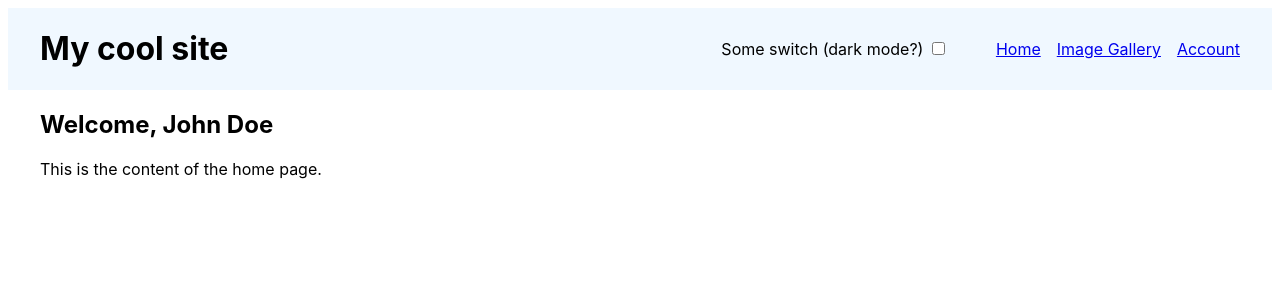
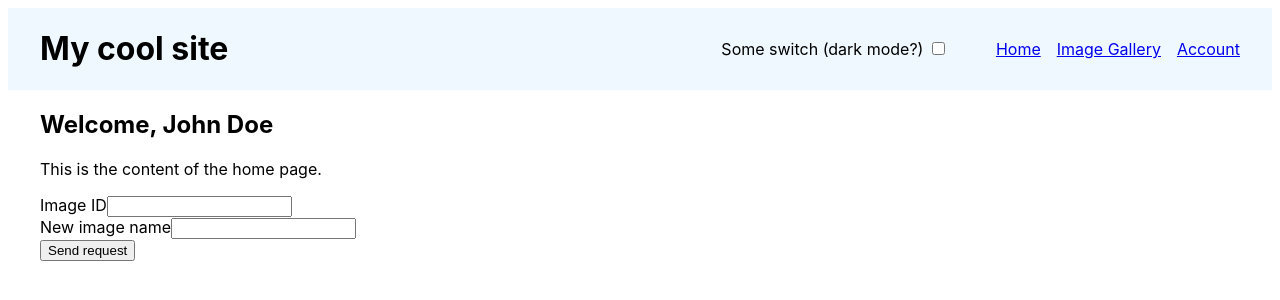
Before and after one commit to ARES-79/CSC437-RoutingLab, a React (Vite) app: page / in a window 1280 px wide. Shown: the top 300 px of the page. Built offline with nearby package versions, Linux system fonts and the light colour scheme; no server answers.

Commit message:
lab 21- use apis on the frontend

```diff
--- a/src/Homepage.jsx
+++ b/src/Homepage.jsx
@@ -1,10 +1,13 @@
-import { MainLayout } from "./MainLayout.jsx";
+import { ImageEditForm } from "./images/ImageEditForm.jsx";
+
 
 export function Homepage(props) {
     return (
         <>
             <h2>Welcome, {props.userName}</h2>
             <p>This is the content of the home page.</p>
+
+            <ImageEditForm/>
         </>
     );
 }
--- /dev/null
+++ b/src/images/ImageEditForm.jsx
@@ -0,0 +1,48 @@
+import { useState } from "react";
+
+export function ImageEditForm() {
+    const [imageId, setImageId] = useState("");
+    const [imageName, setImageName] = useState("");
+    const [isLoading, setIsLoading] = useState(false);
+
+    async function handleSubmit() {
+        setIsLoading(true);
+        try {
+            const request = await fetch(`/api/images/${imageId}`, {
+                method: "PATCH",
+                headers: {
+                  "Content-Type": "application/json",
+                },
+                body: JSON.stringify({ name: imageName })
+              });
+        } catch (error) {
+            console.error(`Could not get update image name: ${error}`);
+            throw error;
+        }
+        setImageId("");
+        setImageName("");
+        setIsLoading(false);
+    }
+
+    return (
+        <div>
+            <label style={{ display: "block" }}>
+                Image ID
+                <input
+                        value={imageId}
+                        disabled={isLoading}
+                        onChange={(e) => setImageId(e.target.value)}
+                />
+            </label>
+            <label style={{ display: "block" }}>
+                New image name
+                <input
+                        value={imageName}
+                        disabled={isLoading}
+                        onChange={(e) => setImageName(e.target.value)}
+                />
+            </label>
+            <button disabled={isLoading} onClick={handleSubmit}>Send request</button>
+        </div>
+    );
+}
--- a/src/images/ImageGallery.jsx
+++ b/src/images/ImageGallery.jsx
@@ -4,7 +4,7 @@ import { Link } from 'react-router';
 export function ImageGallery({ isLoading, fetchedImages }) {
 
     const imageElements = fetchedImages.map((image) => (
-        <div key={image.id} className="ImageGallery-photo-container">
+        <div key={image._id} className="ImageGallery-photo-container">
             <Link to={`/images/${image.id}`}>
                 <img src={image.src} alt={image.name} />
             </Link>
--- a/src/images/useImageFetching.js
+++ b/src/images/useImageFetching.js
@@ -36,18 +36,35 @@ const IMAGES = [
  * @param delay {number} the number of milliseconds fetching will take
  * @returns {{isLoading: boolean, fetchedImages: ImageData[]}} fetch state and data
  */
-export function useImageFetching(imageId, delay=1000) {
+export function useImageFetching(imageId, delay = 1000) {
     const [isLoading, setIsLoading] = useState(true);
     const [fetchedImages, setFetchedImages] = useState([]);
     useEffect(() => {
-        setTimeout(() => {
-            if (imageId === "") {
-                setFetchedImages(IMAGES);
-            } else {
-                setFetchedImages(IMAGES.filter((image) => image.id === imageId));
+        const fetchImages = async () => {
+            try {
+                const response = await fetch('/api/images'); // Fetch data from the API
+                if (!response.ok) {
+                    throw new Error(`HTTP error! Status: ${response.status}`);
+                }
+                const data = await response.json(); // Parse JSON data
+                setFetchedImages(data); // Update state with fetched data
+            } catch (error) {
+                console.error(`Could not get images: ${error}`);
+                throw error;
+            } finally {
+                setIsLoading(false); // Set loading to false after fetching is complete
             }
-            setIsLoading(false);
-        }, delay);
+        };
+        console.log("fetching images from api");
+        fetchImages();
+        // setTimeout(() => {
+        //     if (imageId === "") {
+        //         setFetchedImages(IMAGES);
+        //     } else {
+        //         setFetchedImages(IMAGES.filter((image) => image.id === imageId));
+        //     }
+        //     setIsLoading(false);
+        // }, delay);
     }, [imageId]);
 
     return { isLoading, fetchedImages };
--- a/vite.config.js
+++ b/vite.config.js
@@ -4,4 +4,9 @@ import react from '@vitejs/plugin-react-swc'
 // https://vite.dev/config/
 export default defineConfig({
   plugins: [react()],
+  server: {
+    proxy: {
+      "/api": "http://localhost:3000" // Forwards all requests at localhost:5173/api/*
+    }
+  }
 })
```
